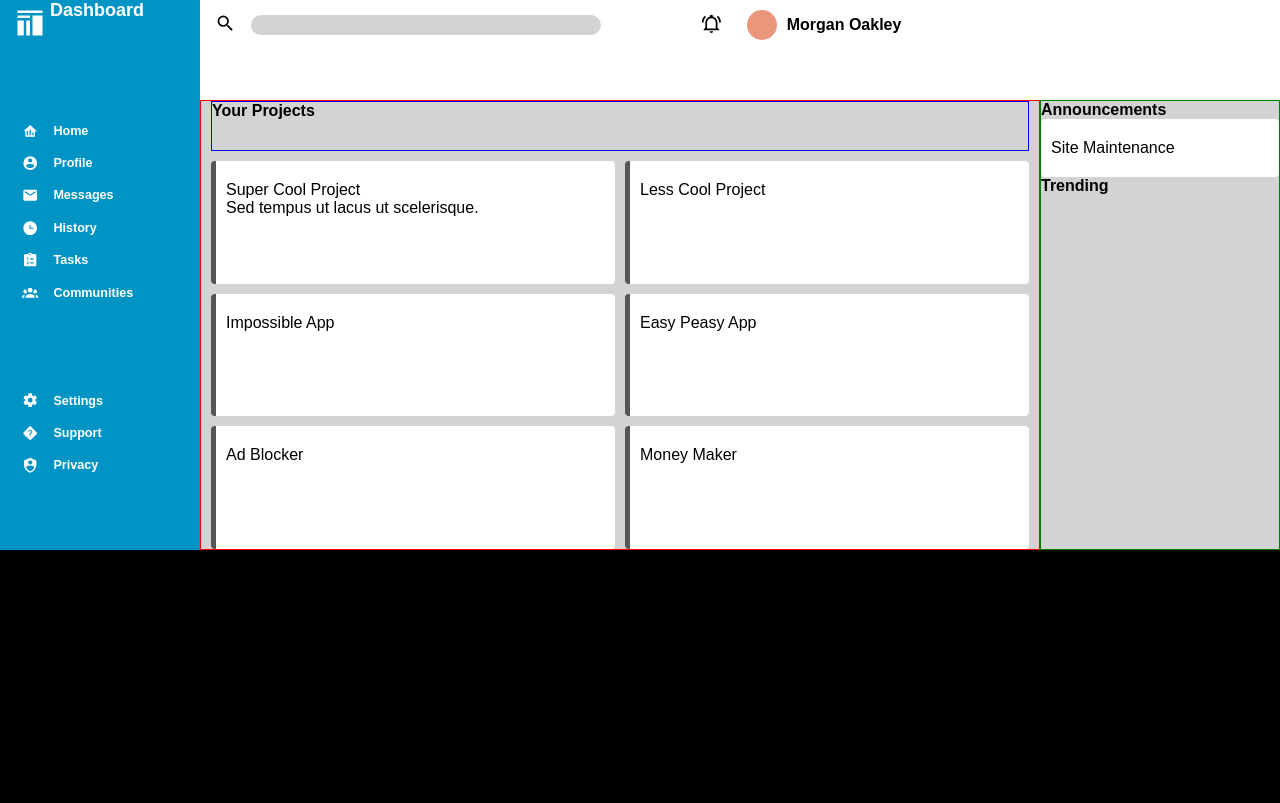
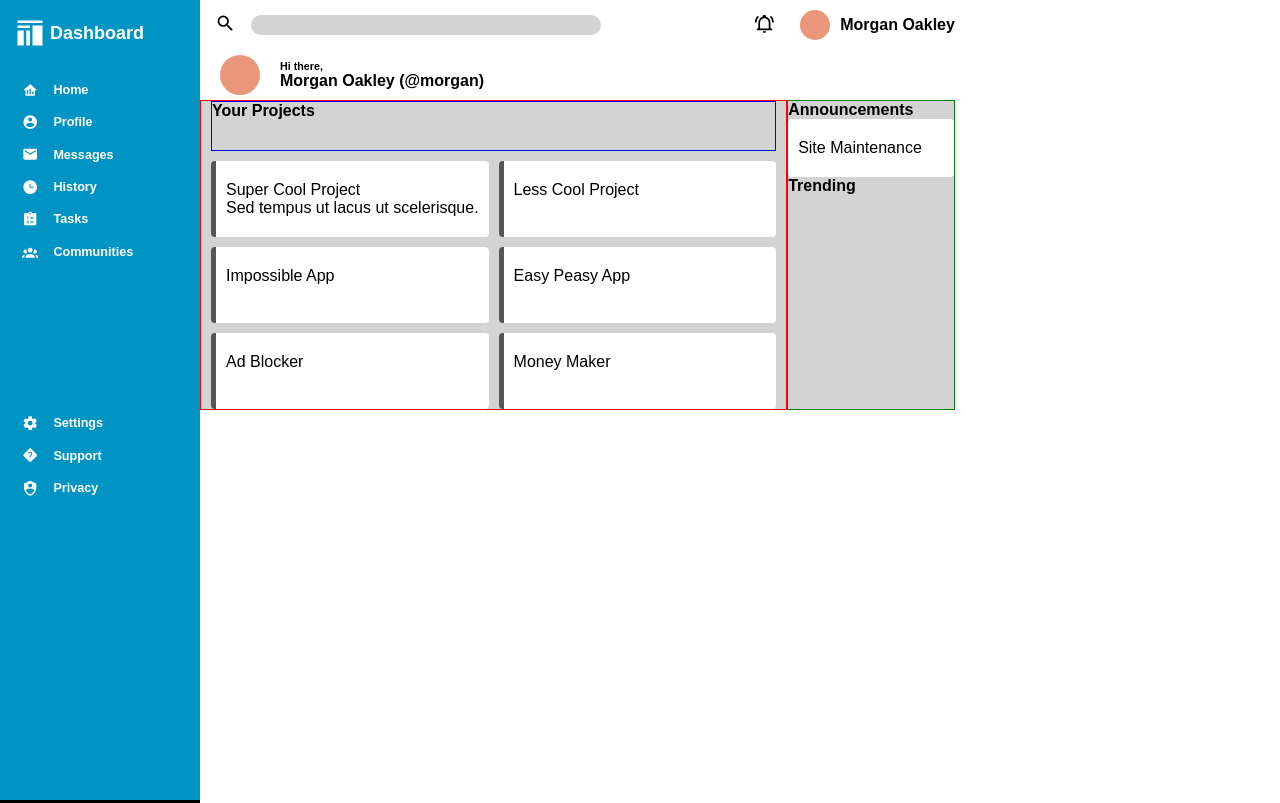
Before and after one commit to bradfieldmurray/admin-dashboard, a plain HTML site: page index.html in a window 1280 px wide. Shown: the top 803 px of the page. Drawn offline with Linux system fonts and the light colour scheme.

Commit message:
got info head layout working and fixed nav bar

```diff
--- a/index.html
+++ b/index.html
@@ -96,7 +96,7 @@
                             <path fill="currentColor" d="M10,21H14A2,2 0 0,1 12,23A2,2 0 0,1 10,21M21,19V20H3V19L5,17V11C5,7.9 7.03,5.17 10,4.29C10,4.19 10,4.1 10,4A2,2 0 0,1 12,2A2,2 0 0,1 14,4C14,4.1 14,4.19 14,4.29C16.97,5.17 19,7.9 19,11V17L21,19M17,11A5,5 0 0,0 12,6A5,5 0 0,0 7,11V18H17V11M19.75,3.19L18.33,4.61C20.04,6.3 21,8.6 21,11H23C23,8.07 21.84,5.25 19.75,3.19M1,11H3C3,8.6 3.96,6.3 5.67,4.61L4.25,3.19C2.16,5.25 1,8.07 1,11Z" />
                         </svg></a>
 
-                        <div id="profile-picture"></div>
+                        <div id="profile-picture-small"></div>
 
                         <strong>Morgan Oakley</strong>
                     </div>
@@ -104,6 +104,13 @@
                 </div>
 
                 <div class="header-bottom">
+                    <div class="header-bottom-left">
+                        <div id="profile-picture-large"></div>
+                        <div><h6>Hi there,</h6>
+                            <h4>Morgan Oakley (@morgan)</h4</div>
+
+
+                    </div>
 
                 </div>
 
--- a/style.css
+++ b/style.css
@@ -38,12 +38,20 @@ svg {
     border:1px solid deepskyblue;
 }
 
-#profile-picture {
+#profile-picture-small {
     width:30px;
     height:30px;
     border-radius:50%;
     background-color:darksalmon;
     margin: 0 10px;
+}
+
+#profile-picture-large {
+    width:40px;
+    height:40px;
+    border-radius:50%;
+    background-color:darksalmon;
+    margin: 0 20px;
 }
 
 .container {
@@ -59,11 +67,14 @@ svg {
     font-weight:bold;
     font-size:18px;
     display:grid;
+    grid-template-rows:1fr 5fr 6fr;
+    height:100vh;
 }
 
 .nav-header {
     display:grid;
     grid-template-columns:50px 50px;
+    align-items:center;
 }
 
 .nav-main,
@@ -100,6 +111,19 @@ svg {
     justify-content: end;
     align-items:center
 }
+
+.header-bottom {
+    display:flex;
+    justify-content: space-between;
+}
+
+.header-bottom-left {
+    display:flex;
+    align-items:center;
+}
+
+
+
 
 .content {
     display:grid;
```
